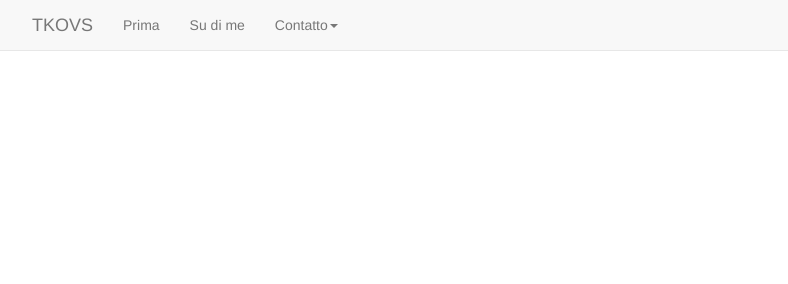
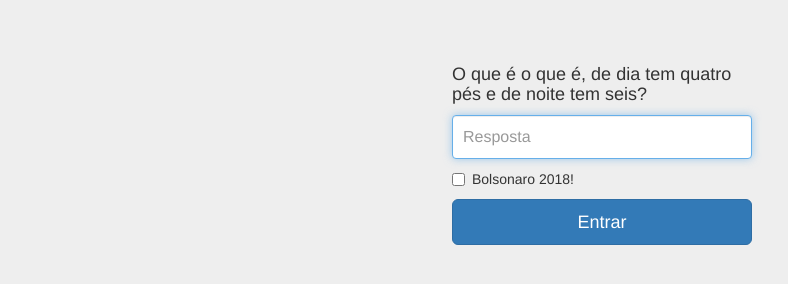
Before and after one commit to tkovs/tsry, a plain HTML site: page index.html in a window 1280 px wide. Shown: the whole page, without its empty margins (38-826 px from the left). Drawn offline with nearby package versions, Linux system fonts and the light colour scheme.

Commit message:
Footer escrito. Tela de login para site.

```diff
--- /dev/null
+++ b/css/signin.css
@@ -0,0 +1,40 @@
+body {
+  padding-top: 40px;
+  padding-bottom: 40px;
+  background-color: #eee;
+}
+
+.form-signin {
+  max-width: 330px;
+  padding: 15px;
+  margin: 0 auto;
+}
+.form-signin .form-signin-heading,
+.form-signin .checkbox {
+  margin-bottom: 10px;
+}
+.form-signin .checkbox {
+  font-weight: normal;
+}
+.form-signin .form-control {
+  position: relative;
+  height: auto;
+  -webkit-box-sizing: border-box;
+     -moz-box-sizing: border-box;
+          box-sizing: border-box;
+  padding: 10px;
+  font-size: 16px;
+}
+.form-signin .form-control:focus {
+  z-index: 2;
+}
+.form-signin input[type="email"] {
+  margin-bottom: -1px;
+  border-bottom-right-radius: 0;
+  border-bottom-left-radius: 0;
+}
+.form-signin input[type="password"] {
+  margin-bottom: 10px;
+  border-top-left-radius: 0;
+  border-top-right-radius: 0;
+}
--- /dev/null
+++ b/css/sticky-footer-navbar.css
@@ -0,0 +1,39 @@
+/* Sticky footer styles
+-------------------------------------------------- */
+html {
+  position: relative;
+  min-height: 100%;
+}
+body {
+  /* Margin bottom by footer height */
+  margin-bottom: 60px;
+}
+.footer {
+  position: absolute;
+  bottom: 0;
+  width: 100%;
+  /* Set the fixed height of the footer here */
+  height: 60px;
+  background-color: #f5f5f5;
+}
+
+
+/* Custom page CSS
+-------------------------------------------------- */
+/* Not required for template or sticky footer method. */
+
+body > .container {
+  padding: 60px 15px 0;
+}
+.container .text-muted {
+  margin: 20px 0;
+}
+
+.footer > .container {
+  padding-right: 15px;
+  padding-left: 15px;
+}
+
+code {
+  font-size: 80%;
+}
--- a/index.html
+++ b/index.html
@@ -1,52 +1,39 @@
 <!DOCTYPE html>
+
 <html lang="pt-br">
     <head>
         <meta charset="utf-8">
         <meta http-equiv="X-UA-Compatible" content="IE=edge">
         <meta name="viewport" content="width=device-width, initial-scale=1">
         <!-- The above 3 meta tags *must* come first in the head; any other head content must come *after* these tags -->
-        <title>Página inicial</title>
 
-        <!-- Bootstrap -->
-        <link href="css/bootstrap.css" rel="stylesheet">
+        <title>TKOVS login</title>
+
+        <!-- Bootstrap core CSS -->
+        <link href="css/bootstrap.min.css" rel="stylesheet">
+
+        <!-- Custom styles for this template -->
+        <link href="css/signin.css" rel="stylesheet">
+
+        <script type="text/javascript" src="js/signin.js"></script>
     </head>
 
     <body>
-        <nav class="navbar navbar-default navbar-fixed-top">
-            <div class="container">
-                <div class="navbar-header">
-                    <button type="button" class="navbar-toggle collapsed" data-toggle="collapse" data-target="#navbar" aria-expanded="false" aria-controls="navbar">
-                        <span class="sr-only">Toggle navigation</span>
-                        <span class="icon-bar"></span>
-                        <span class="icon-bar"></span>
-                        <span class="icon-bar"></span>
-                    </button>
+        <div class="container">
+            <form class="form-signin">
+                <h4 class="form-signin-heading">O que é o que é, de dia tem quatro pés e de noite tem seis?</h4>
+                <input type="resposta" id="inputResposta" class="form-control" placeholder="Resposta" required autofocus>
 
-                    <a class="navbar-brand" href="#">TKOVS</a>
+                <div class="checkbox">
+                    <label>
+                        <input type="checkbox" id="inputBolsonaro" value="bolsonaro-2018"> Bolsonaro 2018!
+                    </label>
                 </div>
-                <div id="navbar" class="collapse navbar-collapse">
-                    <ul class="nav navbar-nav">
-                        <li><a href="#">Prima</a></li>
-                        <li><a href="#about">Su di me</a></li>
-                        <li class="dropdown">
-                            <a href="#" class="dropdown-toggle" data-toggle="dropdown" role="button" aria-haspopup="true" aria-expanded="false">Contatto<span class="caret"></span></a>
-                            <ul class="dropdown-menu">
-                                <li><a href="#">Generale</a></li>
-                                <li><a href="https://github.com/tkovs">Github</a></li>
-                                <li><a href="https://facebook.com/joaovitorIFAL">Facebook</a></li>
-                            </ul>
-                        </li>
-                    </ul>
-                </div><!--/.nav-collapse -->
-            </div>
-        </nav>
+                <button class="btn btn-lg btn-primary btn-block" type="submit" onClick="login()">Entrar</button>
+            </form>
+        </div>
 
-        <div class="container">
-            <div class="page-header">
-
-        <!-- jQuery (obrigatório para plugins JavaScript do Bootstrap) -->
-        <script src="https://ajax.googleapis.com/ajax/libs/jquery/1.11.3/jquery.min.js"></script>
-        <!-- Inclui todos os plugins compilados (abaixo), ou inclua arquivos separadados se necessário -->
-        <script src="js/bootstrap.min.js"></script>
+        <!-- IE10 viewport hack for Surface/desktop Windows 8 bug -->
+        <script src="../../assets/js/ie10-viewport-bug-workaround.js"></script>
     </body>
 </html>
--- /dev/null
+++ b/js/signin.js
@@ -0,0 +1,15 @@
+function login() {
+	var resposta  = document.getElementById("inputResposta").value;
+	var bolsonaro = document.getElementById("inputBolsonaro");
+	username = username.toLowerCase();
+
+	alert("Apertou!!");
+
+	if (username == "cama") {
+		alert("Acertou!!");
+	} else if (bolsonaro.checked) {
+		alert("Acertou!!");
+	} else {
+		alert("Resposta errada!");
+	}
+}
```
Also changed, not shown: home.html (added, +58 -0 lines).
